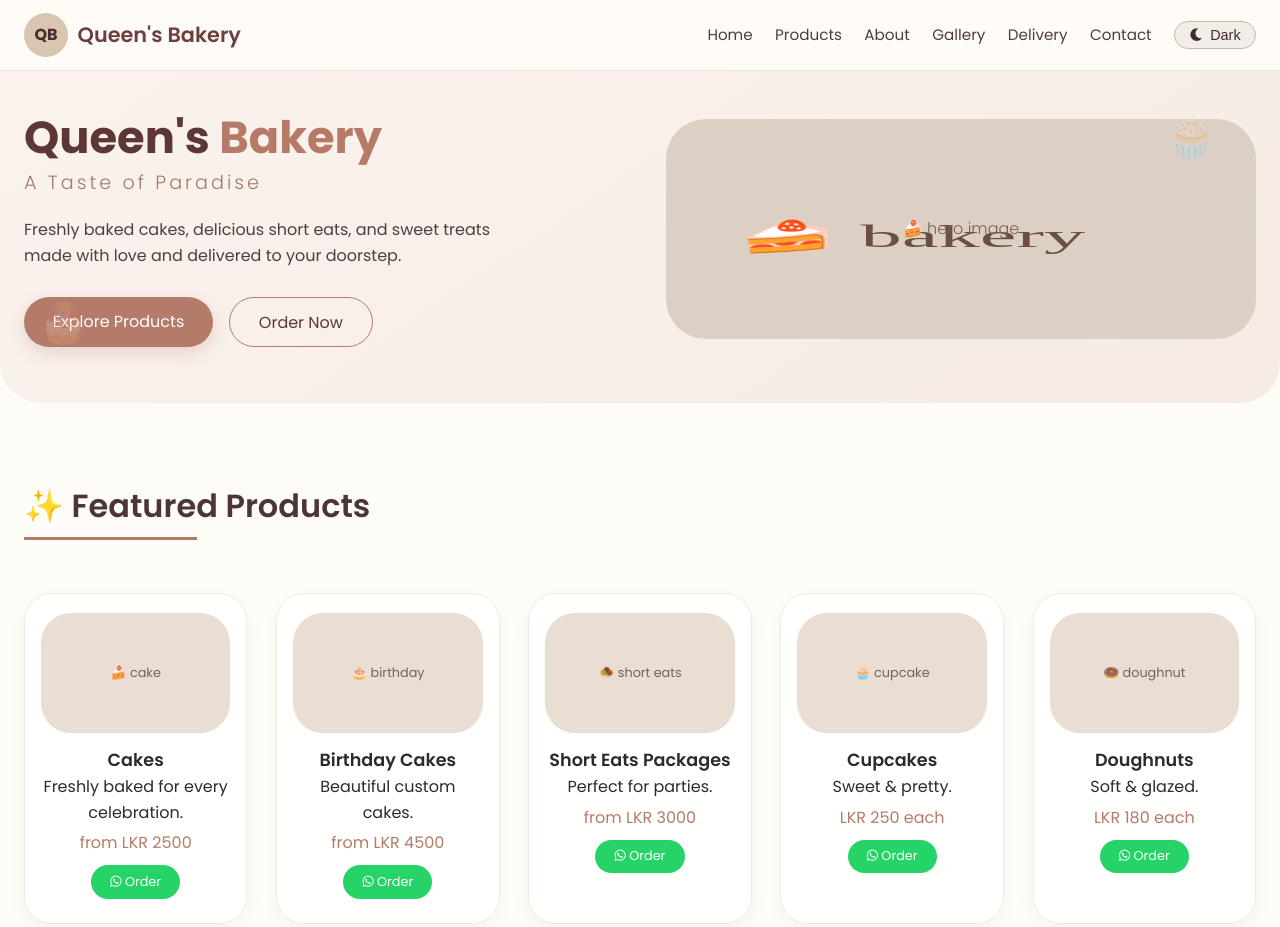
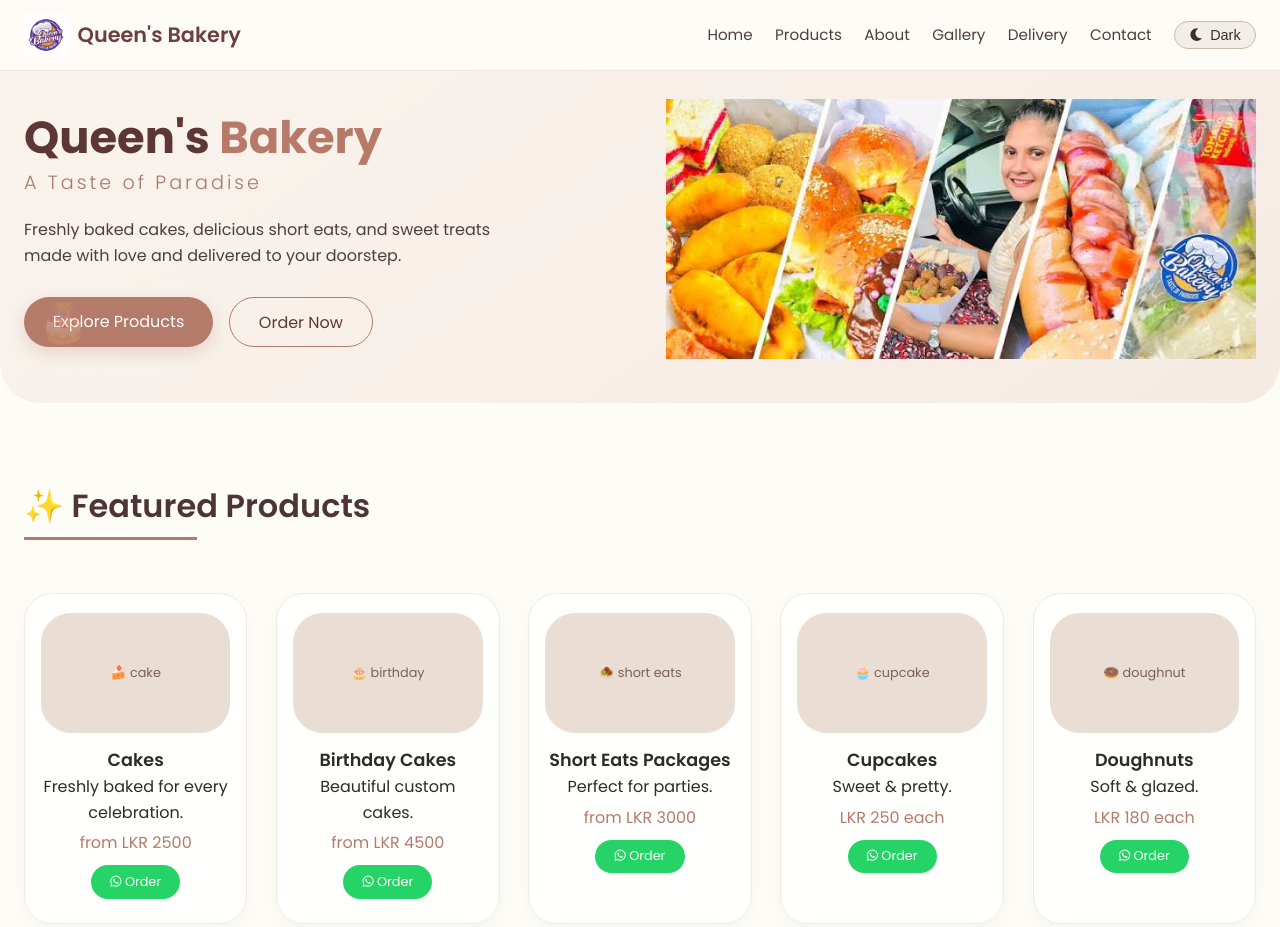
Before and after one commit to AroshaLive/queens-bakery, a plain HTML site: page index.html in a window 1280 px wide. Shown: the top 927 px of the page. Drawn offline with Linux system fonts and the light colour scheme.

Commit message:
Update index.html

```diff
--- a/index.html
+++ b/index.html
@@ -517,7 +517,7 @@
   <nav>
     <div class="container nav-container">
       <div class="logo-area">
-        <div class="logo-placeholder">QB</div>
+        <div class="logo-placeholder"><img src="download.png" alt="QBlogo"></div>
         <span class="logo-text">Queen's Bakery</span>
       </div>
       <div class="nav-links">
@@ -544,7 +544,7 @@
           <a href="https://wa.me/94770000000?text=Hello%20Queen's%20Bakery!" class="btn btn-outline">Order Now</a>
         </div>
       </div>
-      <div class="hero-image">🍰 hero image</div>
+      <div class="hero-image"><img src="images (9).jpg" alt="QBlogo"></div>
     </div>
     <span class="floating-deco deco1">🧁</span>
     <span class="floating-deco deco2">🎂</span>
```
